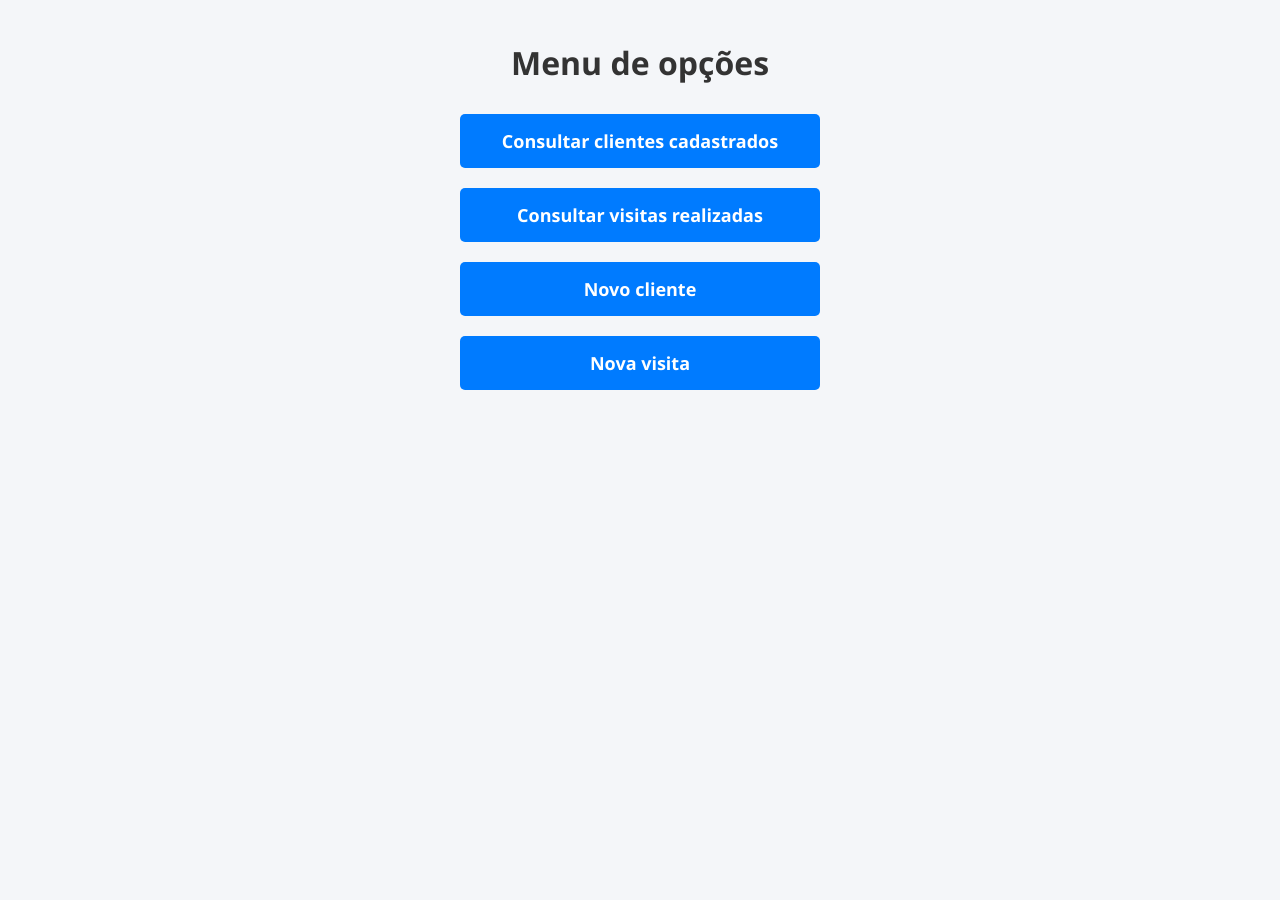
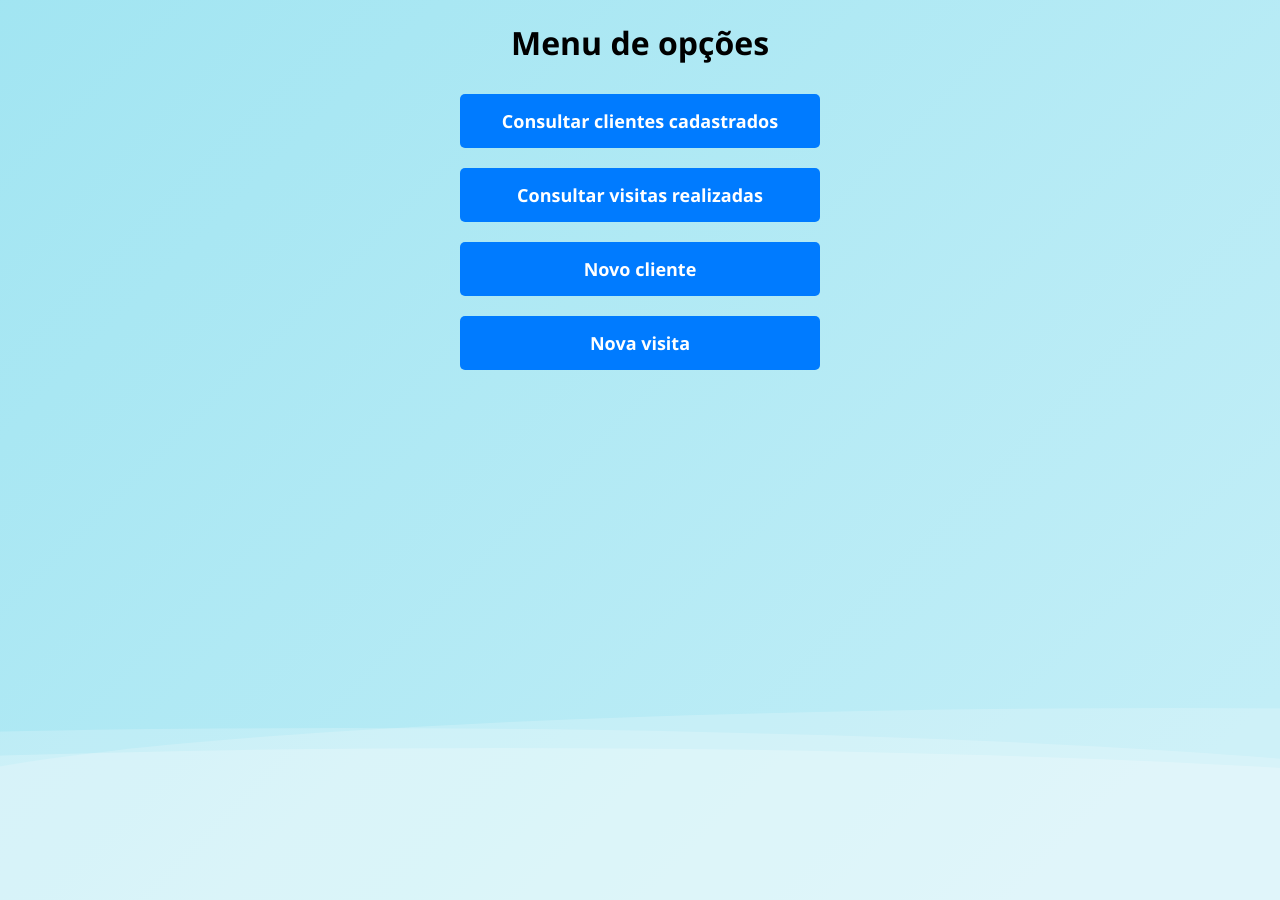
Before and after one commit to ThiagoBristot/SalvaVisitas, a Flask app: page / in a window 1280 px wide. Run offline with Flask 3, Linux system fonts and the light colour scheme.

Commit message:
adicionando fundo animado no menu CSS

```diff
--- a/static/css/styles.css
+++ b/static/css/styles.css
@@ -1,12 +1,14 @@
 /* Estilo para o corpo da página */
+
 body {
+    margin: auto;
     font-family: 'Segoe UI', Tahoma, Geneva, Verdana, sans-serif;
-    background-color: #f4f6f9; /* Branco com um toque de cinza claro */
-    margin: 0;
-    padding: 20px;
-    color: #333; /* Texto cinza escuro */
+    overflow: auto;
+    background: linear-gradient(315deg, #c2eef7 3%, #90e0ef 38%, #00b4d8 68%, #6096ba 98%);
+    animation: gradient 15s ease infinite;
+    background-size: 400% 400%;
+    background-attachment: fixed;
 }
-
 #titulo {
     display: flex;
     flex-direction: column;
@@ -67,3 +69,63 @@ body {
 .container {
     text-align: center;
 }
+
+@keyframes gradient {
+    0% {
+        background-position: 0% 0%;
+    }
+    50% {
+        background-position: 100% 100%;
+    }
+    100% {
+        background-position: 0% 0%;
+    }
+}
+
+.wave {
+    background: rgb(255 255 255 / 25%);
+    border-radius: 1000% 1000% 0 0;
+    position: fixed;
+    width: 200%;
+    height: 12em;
+    animation: wave 10s -3s linear infinite;
+    transform: translate3d(0, 0, 0);
+    opacity: 0.8;
+    bottom: 0;
+    left: 0;
+    z-index: -1;
+}
+
+.wave:nth-of-type(2) {
+    bottom: -1.25em;
+    animation: wave 18s linear reverse infinite;
+    opacity: 0.8;
+}
+
+.wave:nth-of-type(3) {
+    bottom: -2.5em;
+    animation: wave 20s -1s reverse infinite;
+    opacity: 0.9;
+}
+
+@keyframes wave {
+    2% {
+        transform: translateX(1);
+    }
+
+    25% {
+        transform: translateX(-25%);
+    }
+
+    50% {
+        transform: translateX(-50%);
+    }
+
+    75% {
+        transform: translateX(-25%);
+    }
+
+    100% {
+        transform: translateX(1);
+    }
+}
--- a/templates/index.html
+++ b/templates/index.html
@@ -14,5 +14,10 @@
         <div id="NovoCliente" onclick="location.href='novocliente';">Novo cliente</div>
         <div id="NovaVisita" onclick="location.href='novavisita';">Nova visita</div>
     </div>
+    <div>
+        <div class="wave"></div>
+        <div class="wave"></div>
+        <div class="wave"></div>
+    </div>
 </body>
 </html>
```
